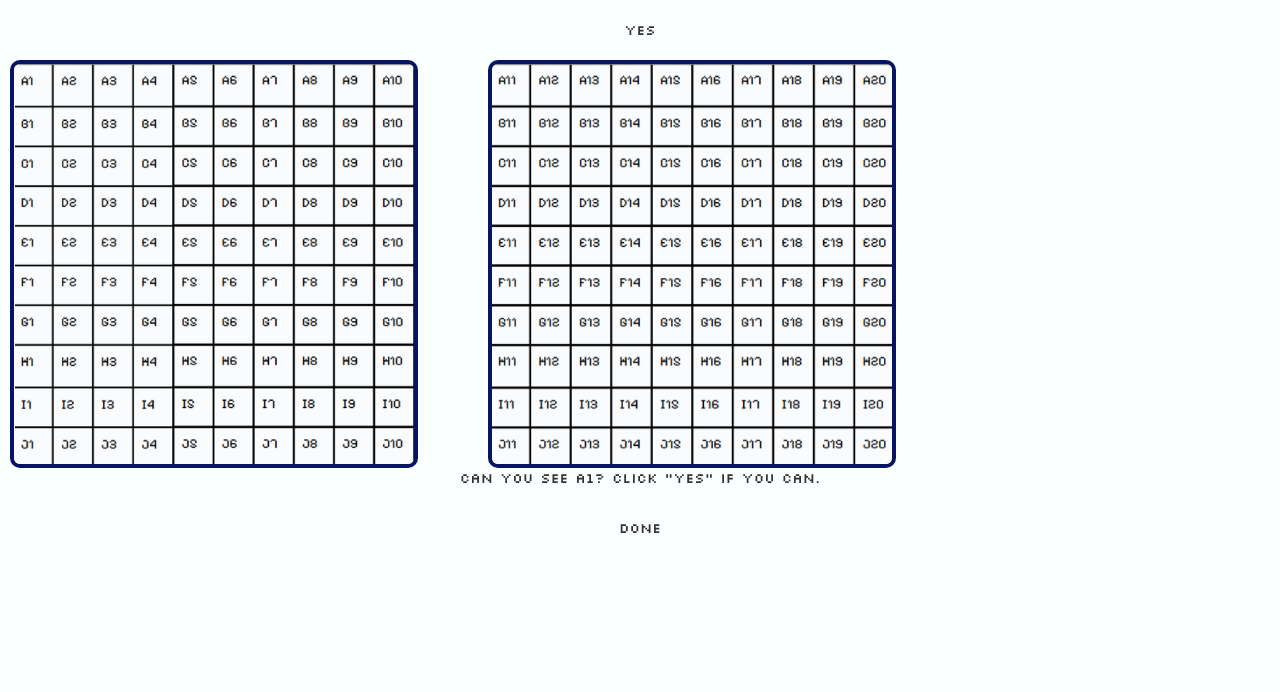
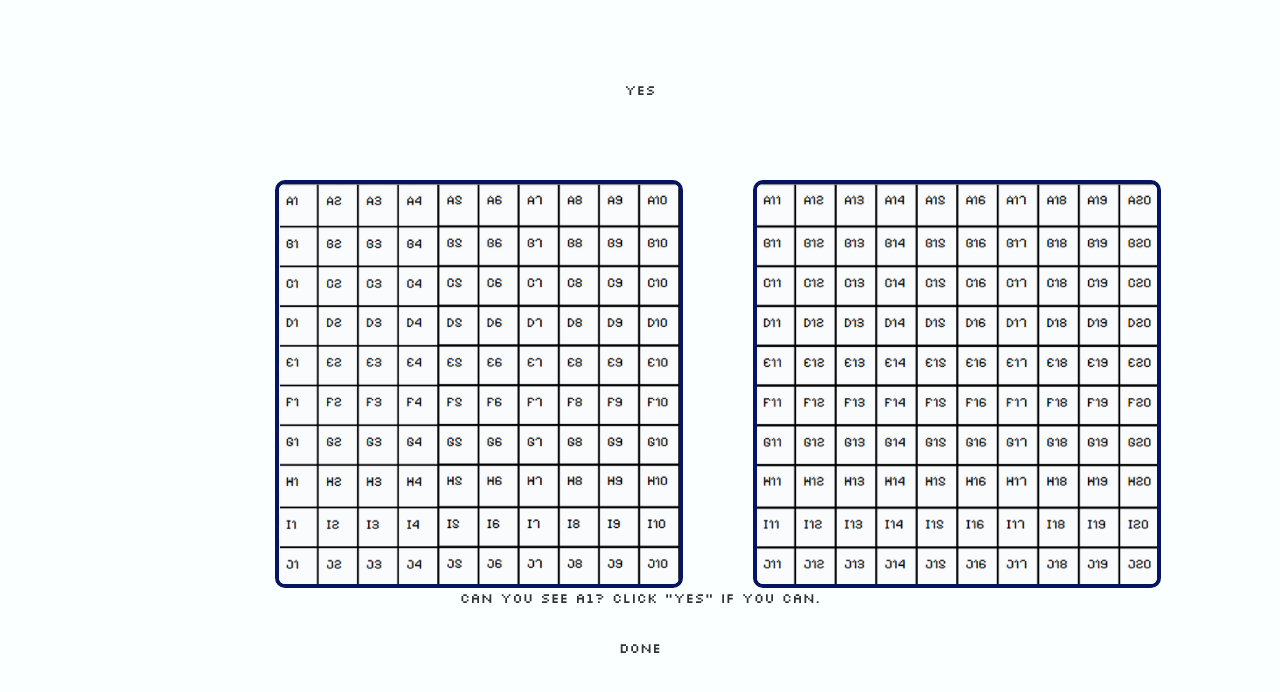
Before and after one commit to howelljian/VR, a plain HTML site: page index.html in a window 1280 px wide. Drawn offline with nearby package versions, Linux system fonts and the light colour scheme.

Commit message:
Update style.css

```diff
--- a/style.css
+++ b/style.css
@@ -15,7 +15,7 @@ body{
     border-width: 4px;
     border-color: rgb(6, 20, 99);
     border-style: solid;
-    margin-left: 10px;
+    margin-left: 275px;
 }
 
 #ncanvas {
@@ -94,7 +94,7 @@ body{
 
 #yesButton{
   width:1230px;
-  height:60px;
+  height:180px;
   background-color: rgb(250, 255, 255);
   border-radius: 10px;
   border-color: rgb(250, 255, 255);
```
